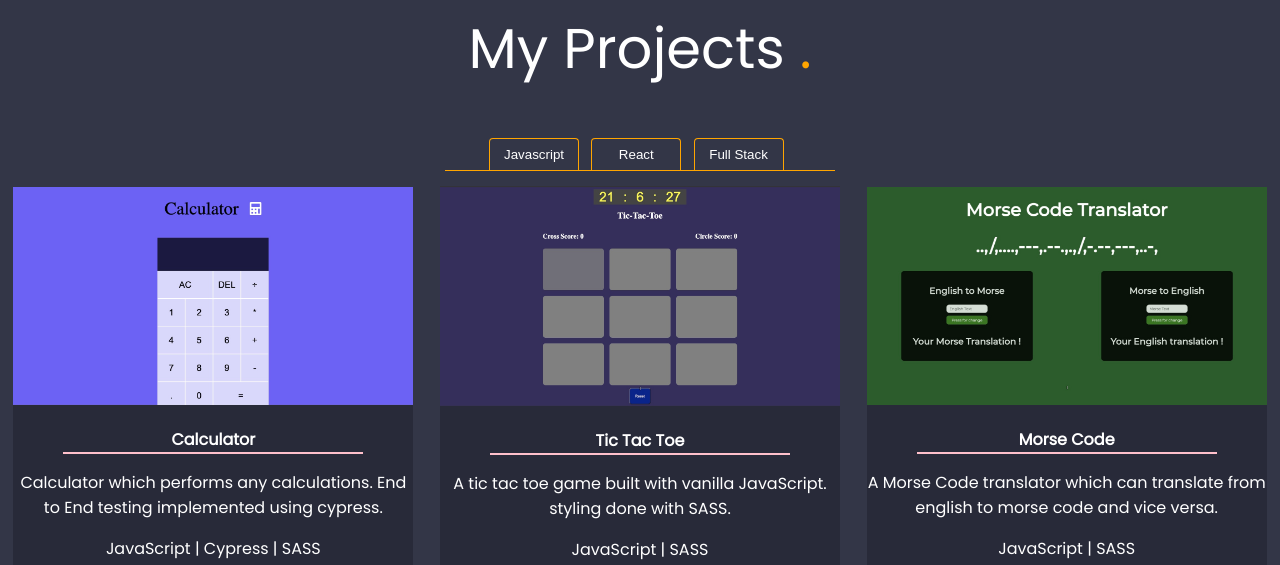
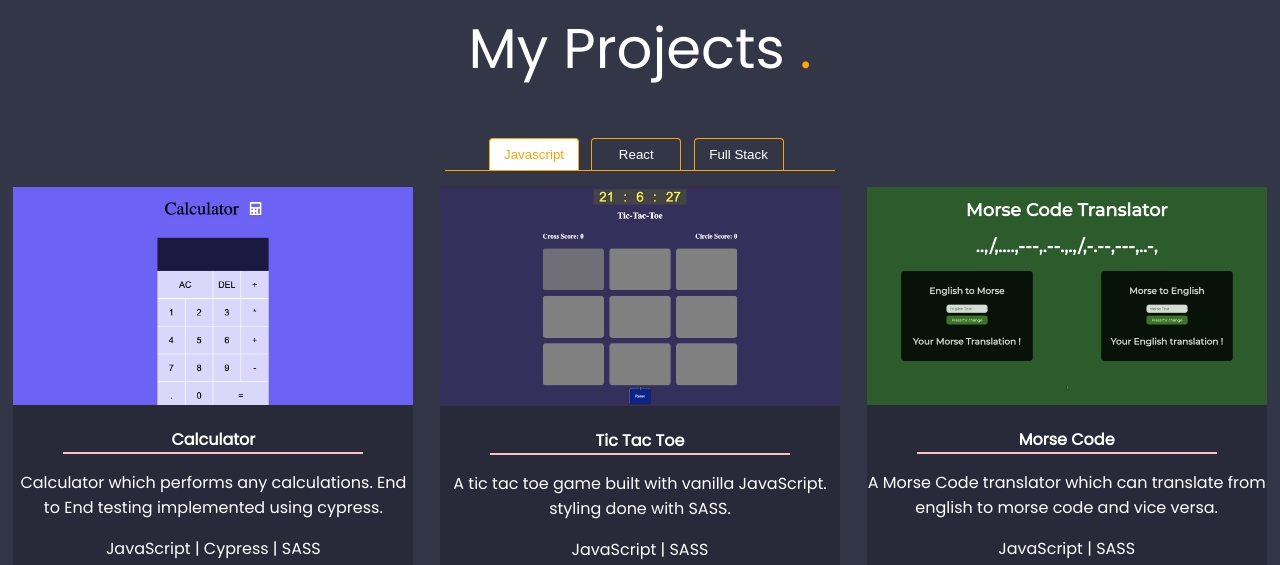
Before and after one commit to Zak-aden1/my-portfolio, a plain HTML site: page index.html in a window 1280 px wide. Shown: the part 2440-3005 px from the top of the page. Drawn offline with nearby package versions, Linux system fonts and the light colour scheme.

Commit message:
styling changes

```diff
--- a/styles/projects/_projects.scss
+++ b/styles/projects/_projects.scss
@@ -45,6 +45,11 @@
                         font-weight: 500
                     }
 
+                }
+                .active {
+                    background: white ;
+                    color: orange ;
+                    font-weight: 500;
                 }
             }
         }
@@ -116,11 +121,11 @@
 }
 
 
-.active {
-        background: white;
-        color: orange;
-        font-weight: 500
-}
+// .active {
+//         background: white !important;
+//         color: orange !important;
+//         font-weight: 500 !important;
+// }
 
 .show  {
     display: initial !important;
```
Also changed, not shown: styles.css, styles/projects/_projects.css.
